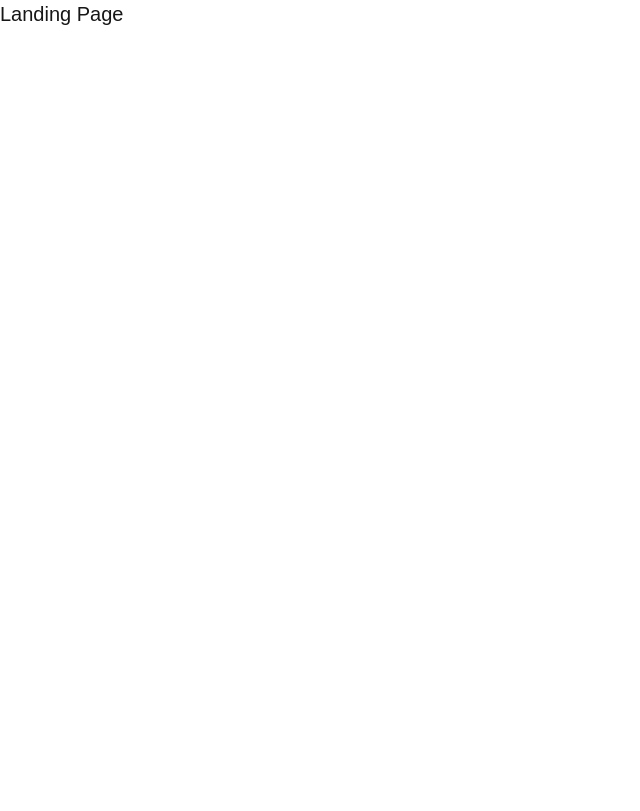
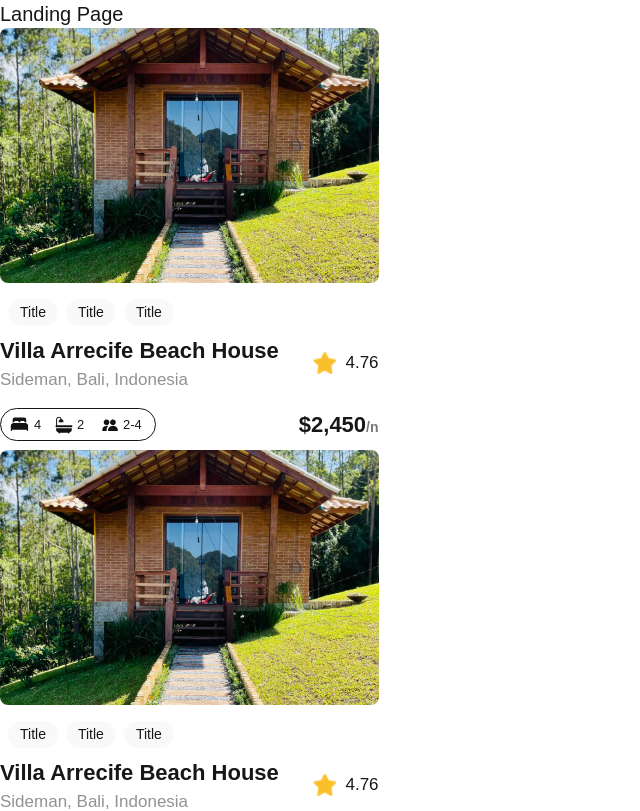
Before and after one commit to Favouridowu02/alx-project-0x00-setup, a Next.js app in the folder alx-project-0x00/: page /landing in a window 1280 px wide. Shown: the top 811 px of the page, without its empty margins (0-640 px from the left). Built offline with nearby package versions, Linux system fonts and the light colour scheme.

Commit message:
feat: update the landing page

```diff
--- a/alx-project-0x00/components/Card.tsx
+++ b/alx-project-0x00/components/Card.tsx
@@ -1,6 +1,6 @@
 import Image from "next/image";
-import HOUSE_IMAGE from "@/public/assets/house.jpg";
-import STAR_IMAGE from "@/public/assets/star.png";
+const HOUSE_IMAGE = "/assets/images/house.png";
+const STAR_IMAGE = "/assets/images/star.png";
 import React from "react";
 import Pill from "./Pill";
 
@@ -20,7 +20,7 @@ const Card: React.FC = () => {
                     <p className="font-medium text-[17px] text-[#929292]">Sideman, Bali, Indonesia</p>
                 </div>
                 <div className="flex items-center">
-                    <Image src={STAR_IMAGE} alt="star" />
+                    <Image src={STAR_IMAGE} alt="star" width={24} height={24} />
                     <p className="font-medium text-[17px] ml-2">4.76</p>
                 </div>
             </div>
--- a/alx-project-0x00/pages/landing.tsx
+++ b/alx-project-0x00/pages/landing.tsx
@@ -1,7 +1,14 @@
+import Card from "@/components/Card";
+import React from "react";
+
+
 const Landing: React.FC = () => {
     return (
         <div>
             <h1 className="text-xl font-extralight">Landing Page</h1>
+            <Card />
+            <Card />
+            <Card />
         </div>
     )
 };
```
